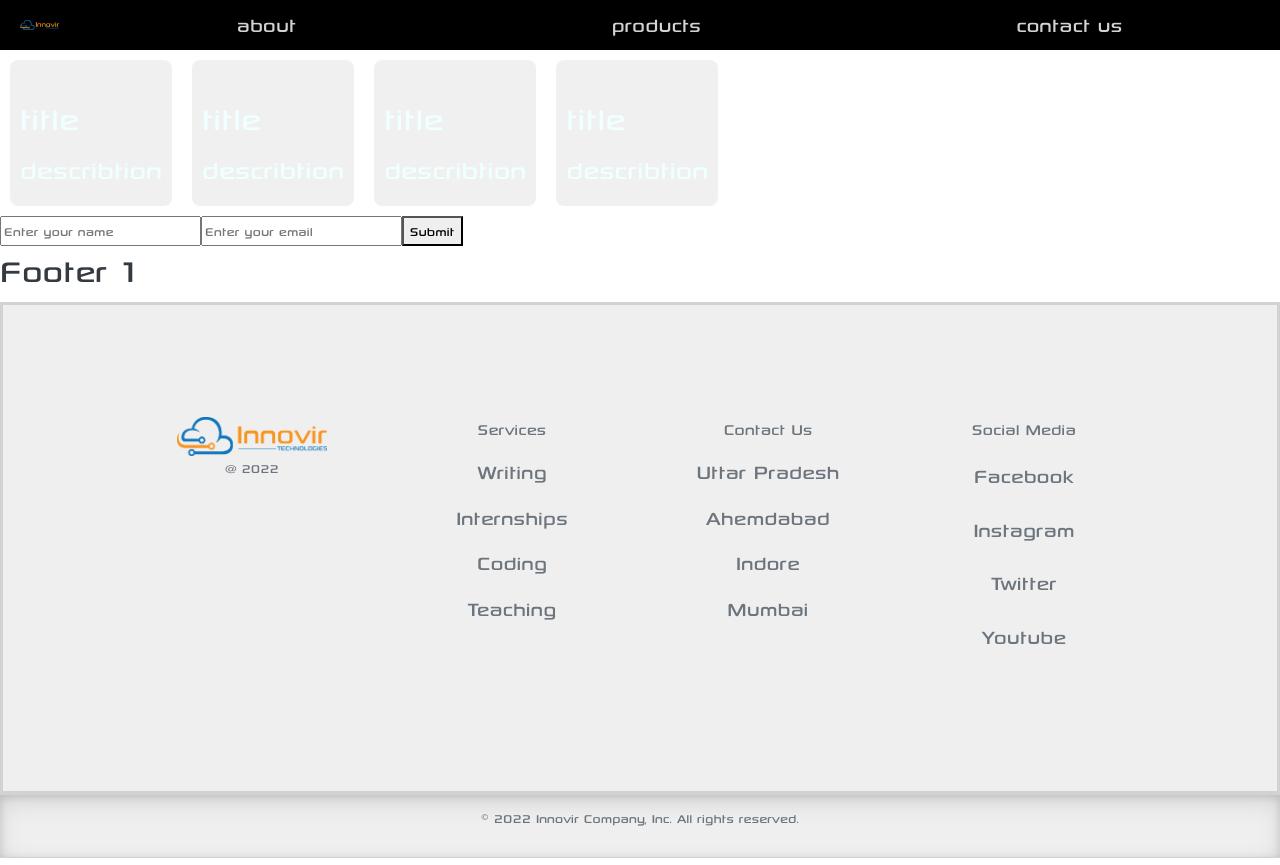
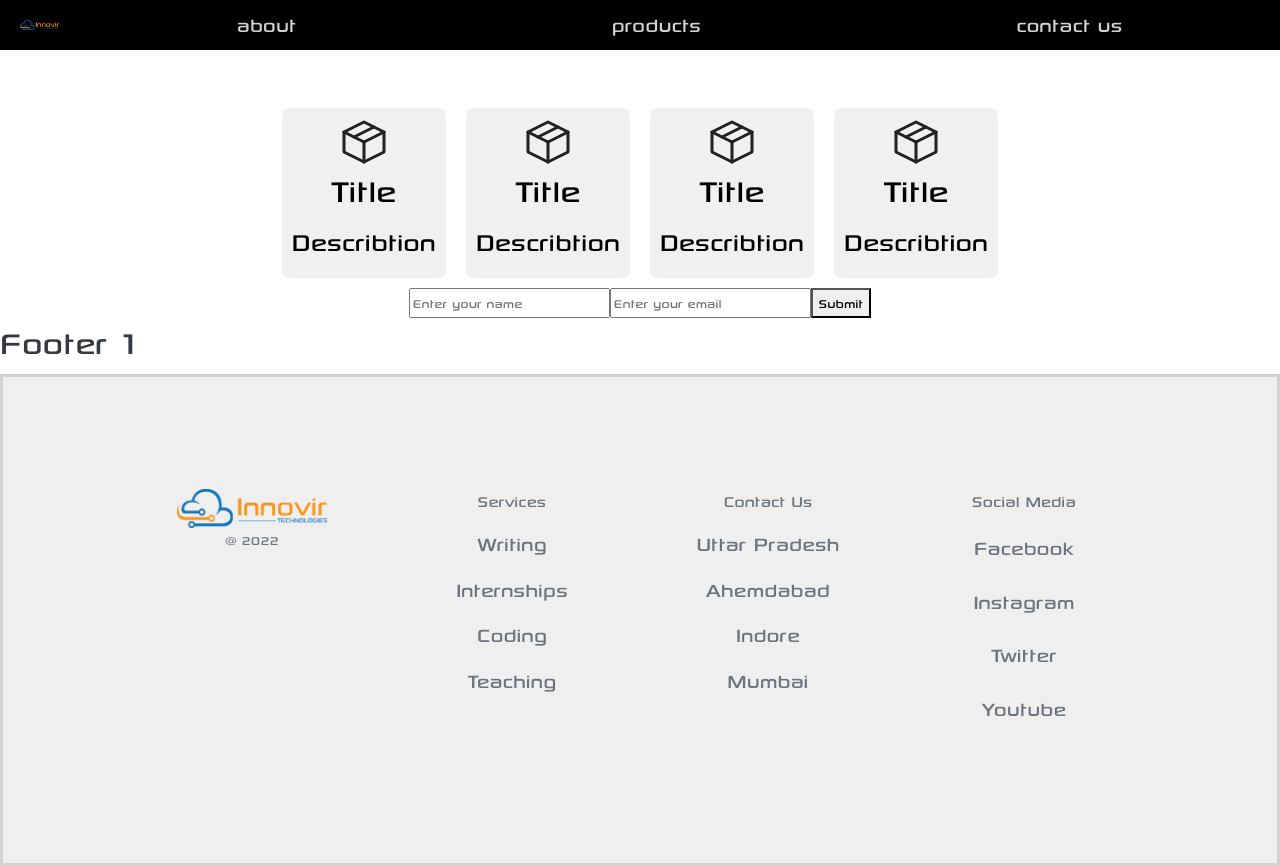
Before and after one commit to omaranBazna/innovir, a React (Create React App) app: page / in a window 1280 px wide. Shown: the top 865 px of the page. Built offline with nearby package versions, Linux system fonts and the light colour scheme; the HTML template or start-up script is replaced by a standard one.

Commit message:
improving code

```diff
--- a/src/App.css
+++ b/src/App.css
@@ -1,21 +1,20 @@
-#products{
-  display:flex;
+@font-face {
+  font-family: 'MyFont';
+  src: local('MyFont'),
+   url(./fonts/Sony_Sketch_EF.woff) format('woff');
+
 }
-.product{
-  padding:10px;
-  margin:10px;
-  background-color: rgb(240, 240, 240);
-  border-radius:8px;
-}
+
 nav{
   display:flex;
   align-items:center;
   justify-content: flex-start;
   height:50px;
   background-color:black;
+  width: 100vw;
 }
 .nav-options{
-  width:100%;
+  width:100vw;
   display: flex;
   align-items:center;
   justify-content: space-around;
@@ -38,15 +37,18 @@ a:hover{
  font-family: 'MyFont';
 
 }
-@media(max-width:650px) {
 
+#products{
+  display:flex;
+  width: 100vw;
+  align-items: center;
+  justify-content: center;
+
+  margin-top: 3em;
 }
 
-
-
-@font-face {
-  font-family: 'MyFont';
-  src: local('MyFont'),
-   url(./fonts/Sony_Sketch_EF.woff) format('woff');
-
+@media(max-width:900px) {
+  #products{
+    flex-direction: column;
+  }
 }
--- a/src/App.js
+++ b/src/App.js
@@ -21,9 +21,9 @@ const [lang,setLang]=useState('En')
        <nav>
         <img src={Logo} className='logo' />
         <div className="nav-options">
-        <a href="#" >about</a>
-        <a href="#" >products</a>
-        <a href="#" >contact us</a>
+          <a href="#" >about</a>
+          <a href="#" >products</a>
+          <a href="#" >contact us</a>
         </div>
        </nav>
 
--- /dev/null
+++ b/src/Components/ContactForm.css
@@ -0,0 +1,12 @@
+.form{
+    display: flex;
+    width: 100%;
+    align-items: center;
+    justify-content: center;
+}
+
+@media(max-width:900px) {
+    .form{
+        flex-direction: column;
+    }
+  }
--- a/src/Components/ContactForm.js
+++ b/src/Components/ContactForm.js
@@ -1,19 +1,16 @@
+import './ContactForm.css';
 import React from 'react'
 export default function ContactForm(){
 
     return (
-
         <div className="contact-form">
-             <form >
+             <form className="form">
                 <input type="text" placeholder="Enter your name" />
                 <input type="text" placeholder="Enter your email" />
                  <button >
                      Submit
                  </button>
-
-
              </form>
-
         </div>
     )
 }
--- a/src/Components/Footer.css
+++ b/src/Components/Footer.css
@@ -68,6 +68,4 @@ div{
 .About{
     background-color: rgba(109, 102, 102, 0.1);
     border: solid rgba(47, 43, 43, 0.15);
-
-
 }
--- /dev/null
+++ b/src/Components/Product.css
@@ -0,0 +1,16 @@
+.product{
+    display: flex;
+    flex-direction: column;
+    align-items: center;
+    justify-content: center;
+    color: black;
+
+    padding:10px;
+    margin:10px;
+    background-color: rgb(240, 240, 240);
+    border-radius:8px;
+}
+
+.product-logo{
+    width: 3em;
+}
--- a/src/Components/Product.js
+++ b/src/Components/Product.js
@@ -1,11 +1,13 @@
+import './Product.css';
 import React from 'react'
+import ProductLogo from '../graphics/product.svg'
 
 export default function Product(){
     return (
         <div className="product">
-             <img src="" />
-            <h1>title</h1>
-            <h2>describtion</h2>
+            <img src={ProductLogo} className='product-logo' />
+            <h1>Title</h1>
+            <h2>Describtion</h2>
         </div>
     )
 }
--- a/src/index.css
+++ b/src/index.css
@@ -5,6 +5,7 @@ body {
     sans-serif;
   -webkit-font-smoothing: antialiased;
   -moz-osx-font-smoothing: grayscale;
+  overflow-x: hidden;
 }
 
 code {
```
Also changed, not shown: src/graphics/product.svg (added).
